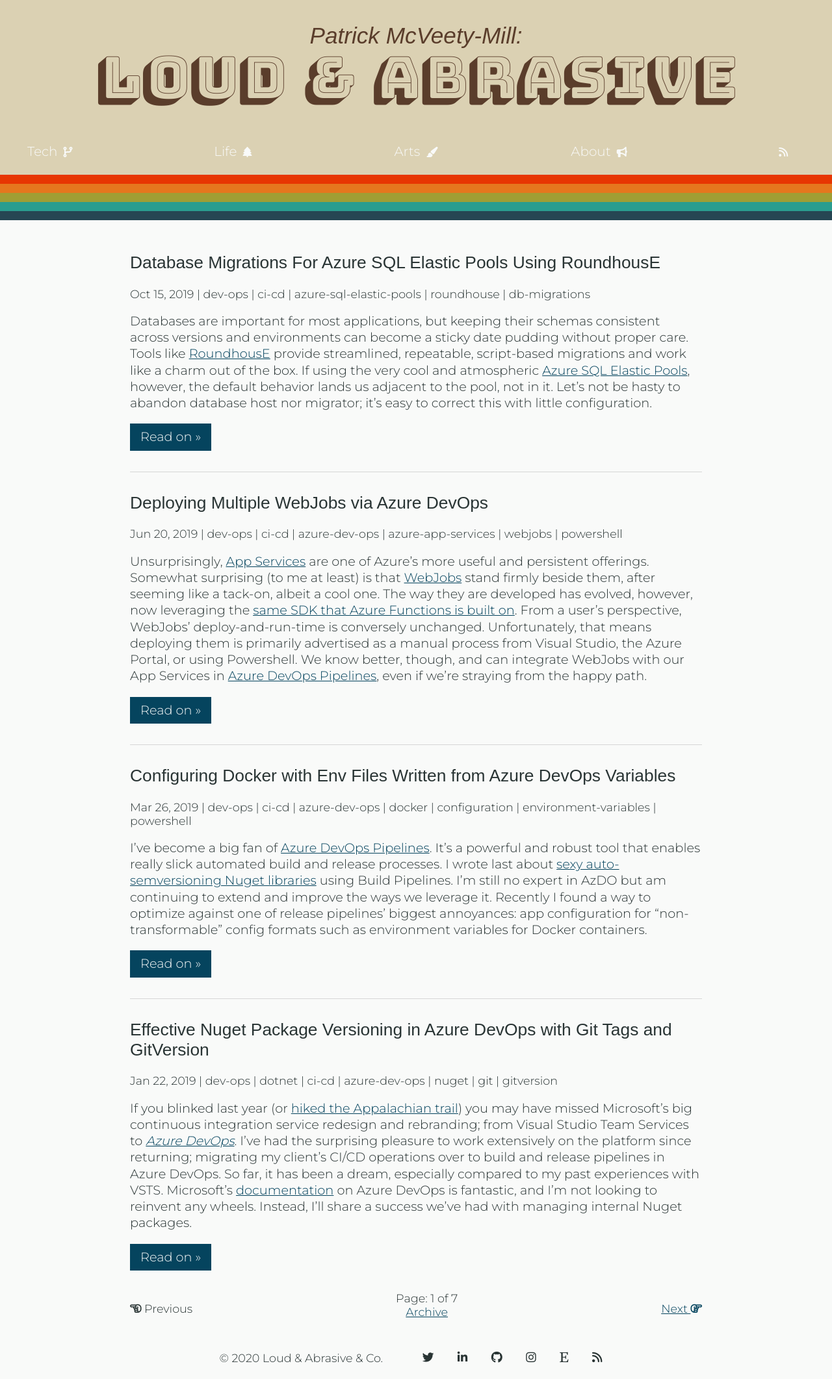
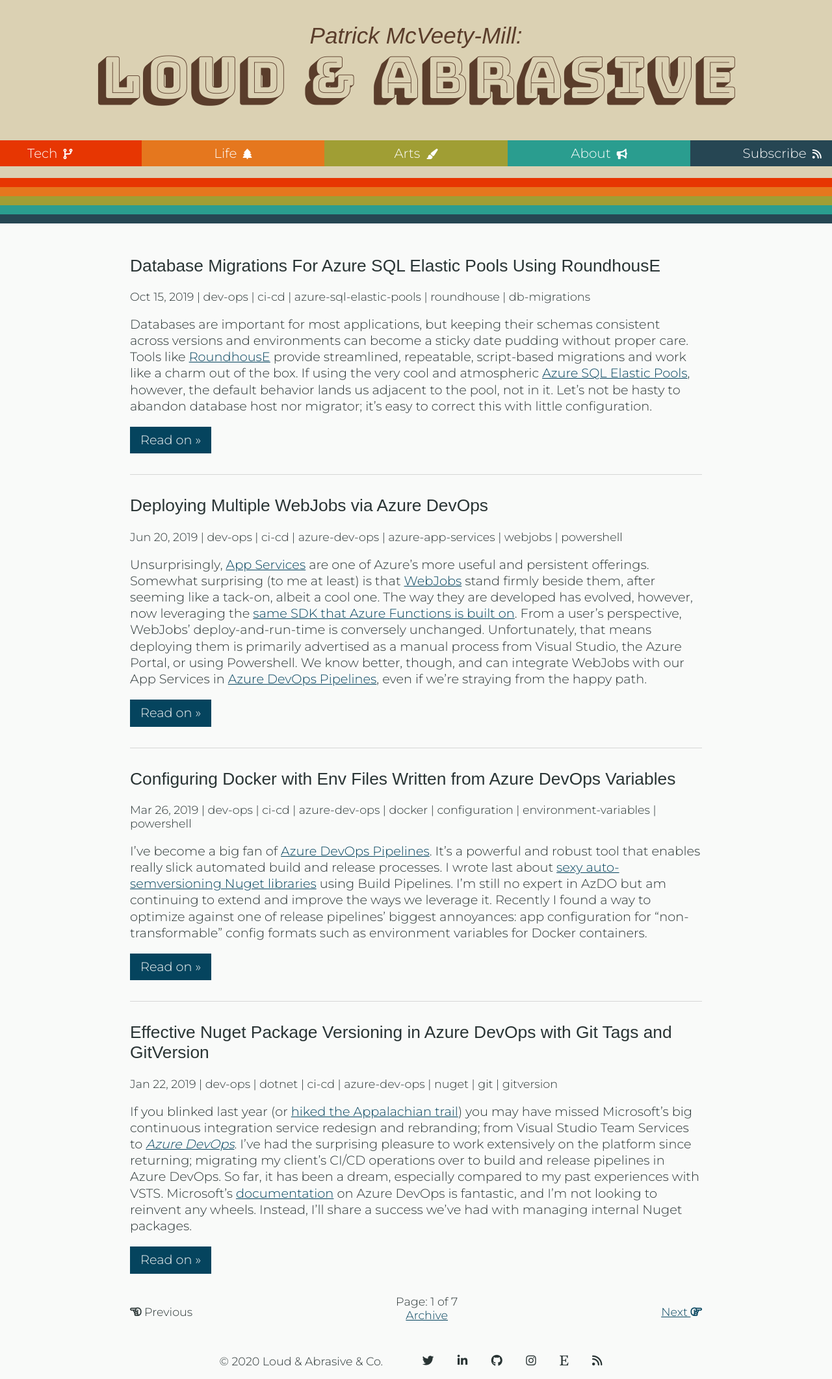
Before and after one commit to pmcvtm/pmcvtm.com, a Jekyll site: the page built from index.html, in a window 1280 px wide. Shown: the whole page at 65% size. Built offline with Jekyll 4.4.1, drawn with Linux system fonts in a browser that asks for light colours; nearby versions of some CDN libraries; some web fonts are replaced; the list of posts is cut into pages by our own code.

Commit message:
fix up unified header for mobile

```diff
--- a/_includes/header.html
+++ b/_includes/header.html
@@ -13,17 +13,19 @@
     {% for path in site.header_pages %}
       {% assign page = site.pages | where: "permalink", path | first %}
       {% if page.title %}
-        <li class="hover-{{ page.color | default:'brown' }} nav-item">
-          <a href="{{ page.url | relative_url }}" class="top-nav-link">
+        <li class="nav-link-{{ page.color | default:'brown' }}">
+          <a href="{{ page.url | relative_url }}">
             {{ page.title | escape }} <i class="fa {{page.icon}}"></i>
           </a>
         </li>
       {% endif %}
     {% endfor %}
-    <li class="nav-item">
-      <a href="{{ "/feed.xml" | relative_url }}" class="hover-charcoal"><i class="fa fa-rss"></i></a>
+    <li class="nav-link-charcoal">
+      <a href="{{ "/feed.xml" | relative_url }}" class="hover-charcoal">Subscribe <i class="fa fa-rss"></i></a>
     </li>
   </ul>
+
   <hr class="stripes mobile-stripes" />
 </nav>
+
 <hr class="stripes desktop-stripes" />
--- a/_sass/header.scss
+++ b/_sass/header.scss
@@ -1,13 +1,21 @@
 @import "_variables";
 
 header {
+    display: flex;
+    flex-direction: column;
+    justify-content: space-around;
+    align-items: center;
+
+    text-align: center;
     background-color: $dope;
-    display: flex;
-    text-align: center;
+
+    @media (max-width: $veryTinyMax) {
+        padding-top: 1em;
+    }
 
     .title {
         font: bolder 2em 'Bungee Shade', cursive;
-        line-height: 1.5em;
+        line-height: 1em;
         color: $brown;
         margin: 0;
 
@@ -17,11 +25,33 @@
         }
     }
 
+    .subtitle {
+        color: $brown;
+        font: oblique 2em 'Vibur', sans-serif;
+        @media (max-width: $veryTinyMax) { font-size: 1.25em; }
+    }
+
     nav {
+        padding-top: 2em;
+
+        @media (max-width: $desktopMinimum) {
+            width: 100%;
+        }
+
+
         ul {
             list-style: none;
+            padding: 0;
+
             display: flex;
-            padding: 0;
+            flex-direction: row;
+
+            @media (max-width: $desktopMinimum)
+            {
+                flex-direction: column;
+                justify-content: space-around;
+                align-items: center;
+            }
         }
 
         li {
@@ -38,52 +68,18 @@
     }
 
     &.home {
-        padding-top: 2em;
-        flex-direction: column;
-        justify-content: space-around;
-        align-items: center;
-
-        .title {
-            font-size: 5em;
-            line-height: 1em;
-            @media (max-width: $veryTinyMax) { font-size: 3em; }
-        }
-
-        .subtitle {
-            color: $brown;
-            font: oblique 2em 'Vibur', sans-serif;
-            @media (max-width: $veryTinyMax) { font-size: 1.5em; }
-        }
-
-        nav {
-            width: 80em;
+        @media (min-width: $desktopMinimum) {
             padding-top: 2em;
 
-            ul {
-                flex-direction: row;
-                justify-content: space-around;
-                align-items: center;
+            .title { font-size: 5em; }
 
-                @media (max-width: $desktopMinimum)
-                {
-                    flex-direction: column;
-                }
-            }
-
-            a {
-                color: $white;
-                font-size: 1.25rem;
-            }
+            nav { width: 80em; }
         }
     }
 
     &.top{
-        display: block;
-
         nav {
             ul {
-                display: flex;
-                flex-direction: row;
                 justify-content: stretch;
                 align-items: stretch;
 
@@ -110,7 +106,7 @@
             }
         }
 
-        .stripes {
+        .desktop-stripes {
             @include stripes(0.2em);
         }
     }
@@ -130,9 +126,19 @@
     }
 }
 
-.top-nav-link {
-    color: $brown;
+@mixin nav-button($color) {
+    background: $color;
+    font-size: 1.25rem;
+
+    a { color: white; }
 }
+
+.nav-link-brown { @include nav-button($brown) }
+.nav-link-vermilion { @include nav-button($vermilion) }
+.nav-link-orange { @include nav-button($orange) }
+.nav-link-citron { @include nav-button($citron) }
+.nav-link-teal { @include nav-button($teal) }
+.nav-link-charcoal { @include nav-button($charcoal) }
 
 .nav-toggle {
     @media (min-width: $desktopMinimum) {
```
